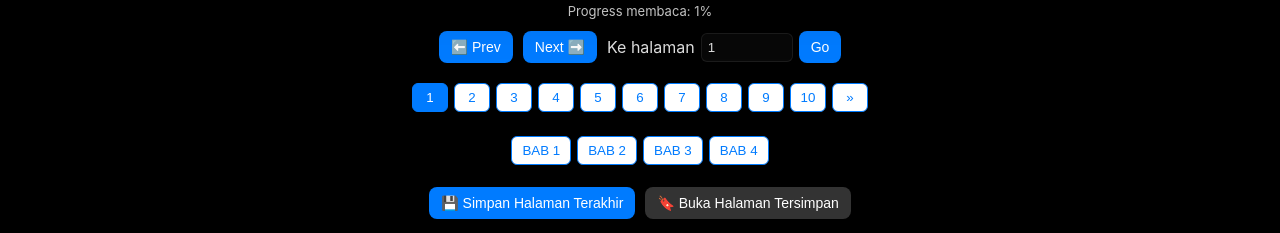
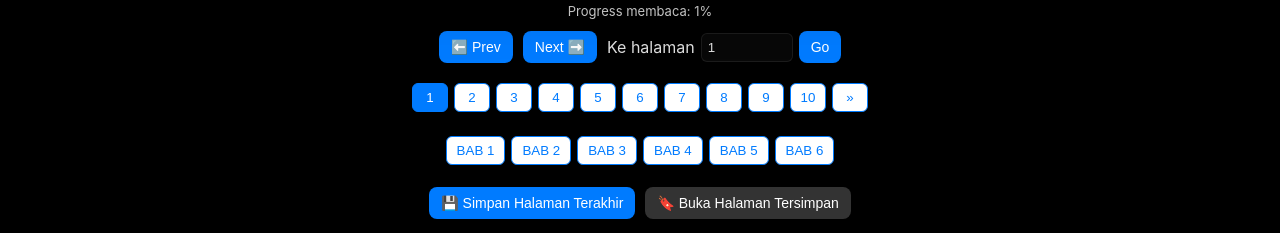
Before and after one commit to idcrypt/Masuk-Web3-Tanpa-Drama-Blockchain-Basics-Buat-Semua-Orang, a plain HTML site: page index.html in a window 1280 px wide. Shown: the part 751-984 px from the top of the page. Drawn offline with Linux system fonts and the light colour scheme.

Commit message:
Update index.html

```diff
--- a/index.html
+++ b/index.html
@@ -736,7 +736,7 @@ const juzStarts = [
     function buildJuzNav(){
       const $nav = $("#juzNav");
       $nav.empty();
-      for(let i=1;i<=4;i++){
+      for(let i=1;i<=6;i++){
         const btn = $("<button>").text(`BAB ${i}`).on("click", ()=>goTo(juzStarts[i-1]));
         $nav.append(btn);
       }
```
